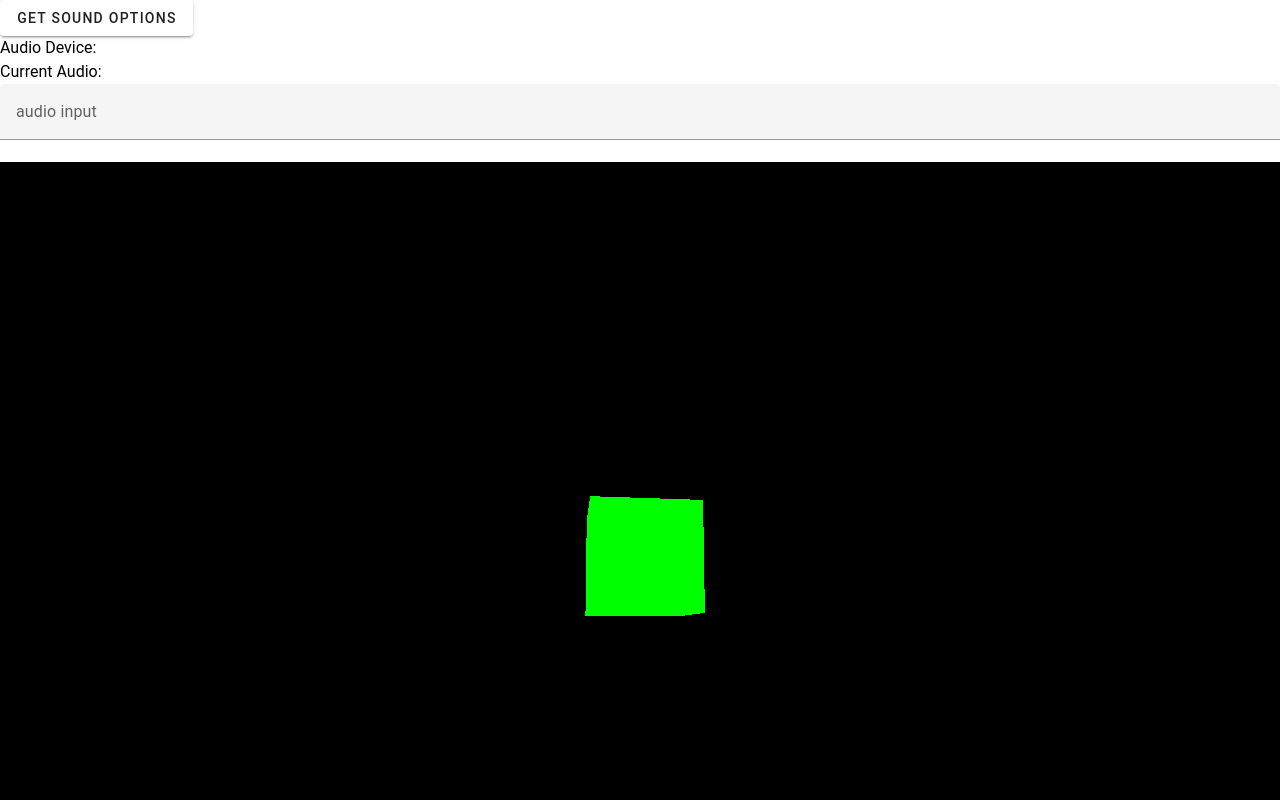
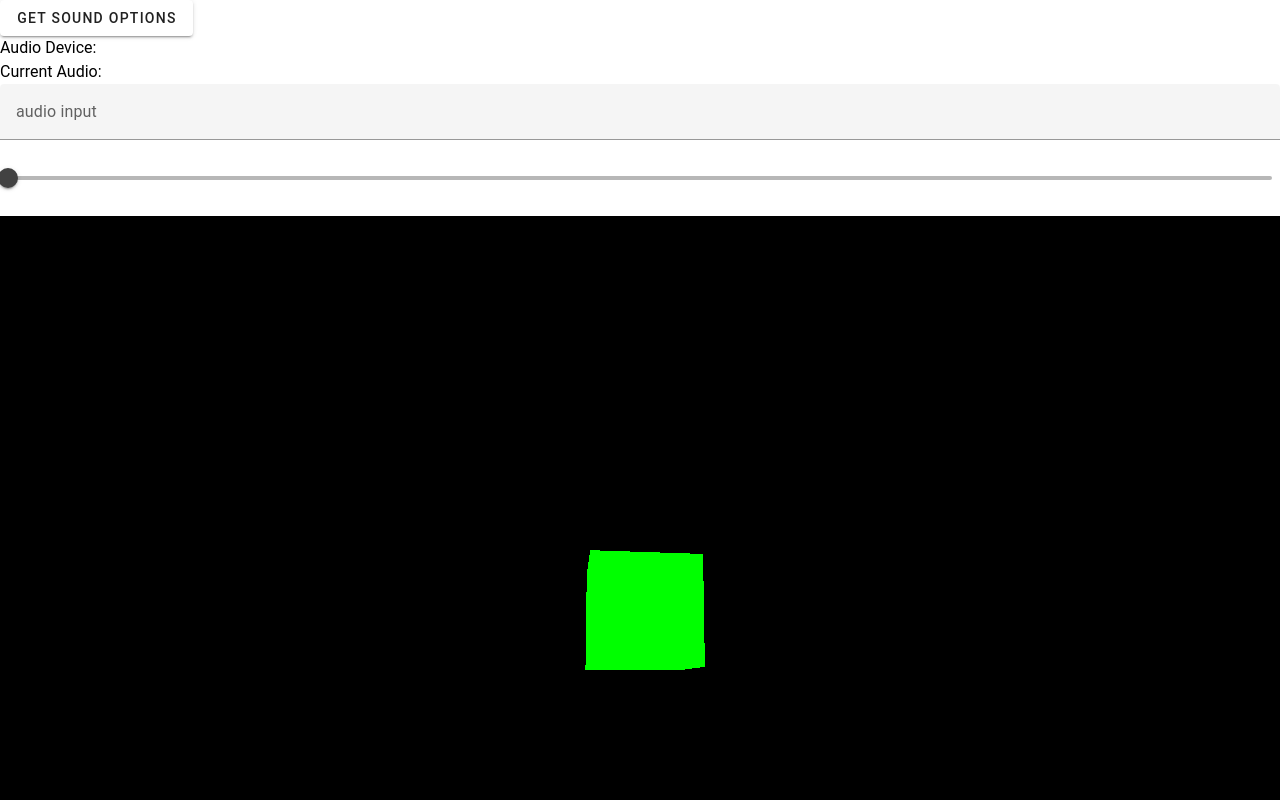
Before and after one commit to BCaven/creativity-optional, a Vue app in the folder vue-frontend/: page / in a window 1280 px wide. Shown: the top 800 px of the page. Built offline with nearby package versions, Linux system fonts and the light colour scheme.

Commit message:
vue references are very cool

```diff
--- a/vue-frontend/src/App.vue
+++ b/vue-frontend/src/App.vue
@@ -10,6 +10,7 @@ import basic_3d_scene from "./components/basic_3d_scene.vue";
 // look into service workers as a way to automate the process of receiving data from the server
 const server_route = "0.0.0.0:8000";
 let sound_bar = ref("");
+let sound_volume = ref(0);
 let sound_options = ref([]);
 let selected_input = ref("");
 const timer = ref();
@@ -31,11 +32,13 @@ async function updateSoundData() {
   //console.log(response.json());
   let r = await response.json();
   sound_bar.value = r.bars;
+  sound_volume.value = r.bars.length;
   console.log(sound_bar.value);
 }
 
 function countDownFunc () {
   //console.log("updating sound data");
+  // TODO: add this back in, it is disabled because I am testing outside of Docker because the laptop I have is very low power
   //updateSoundData();
 }
 
@@ -63,7 +66,8 @@ onBeforeUnmount(() => {
       label="audio input"
       :items="sound_options"
       ></v-combobox>
-    <basic_3d_scene />
+    <v-slider v-model="sound_volume"></v-slider>
+    <basic_3d_scene :volume="sound_volume"/>
   </main>
 </template>
 
--- a/vue-frontend/src/components/basic_3d_scene.vue
+++ b/vue-frontend/src/components/basic_3d_scene.vue
@@ -9,6 +9,9 @@
     data() {
       return {
       }
+    },
+    props: {
+        volume: Number
     },
     methods: {
       init: function() {
@@ -38,6 +41,7 @@
 
         this.cube.rotation.x += 0.01;
         this.cube.rotation.y += 0.01;
+        this.cube.position.x = this.volume;
 
         this.renderer.render(this.scene, this.camera);
         //console.log("animating...");
```
Also changed, not shown: 1 other file (tests, documents, lock files or other folders).
